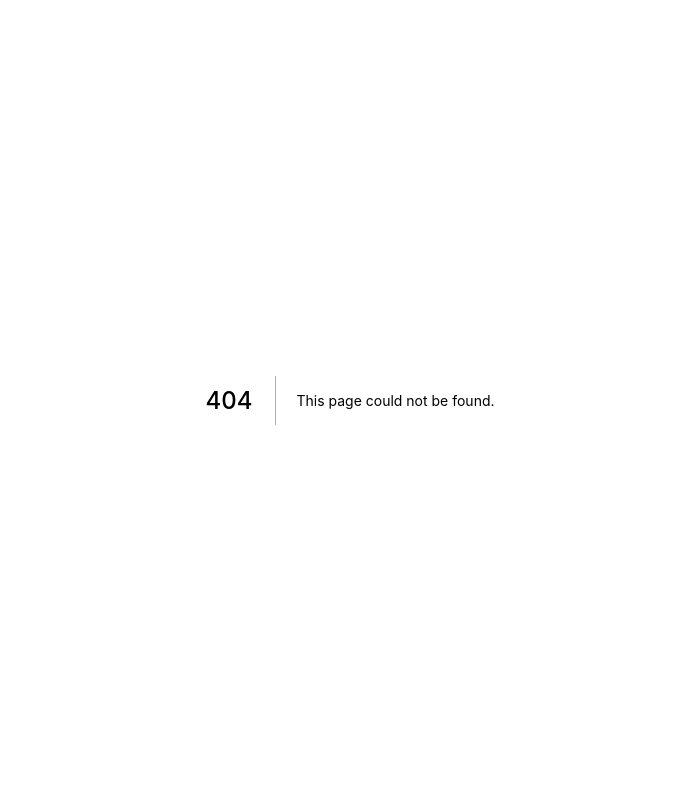
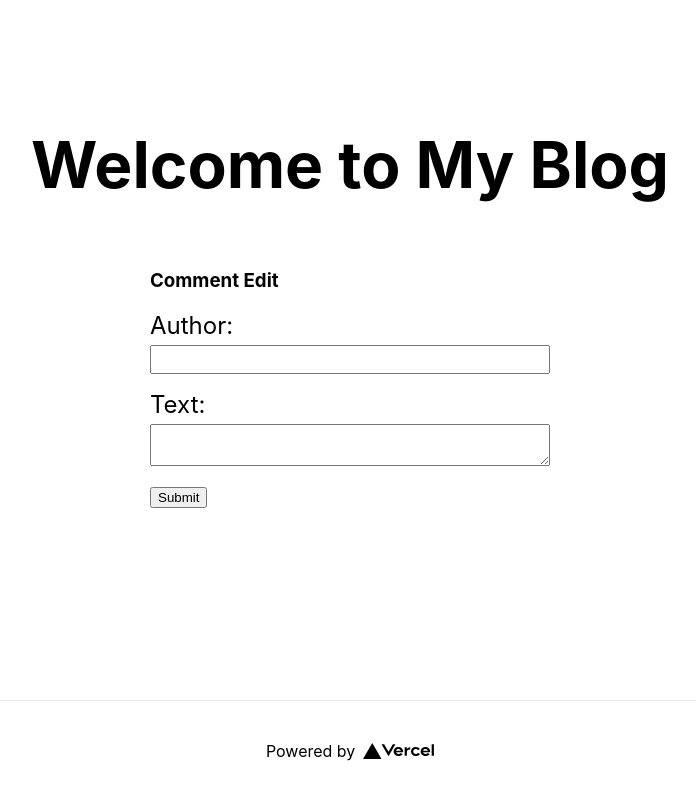
Before and after one commit to sakhmedbayev/next-graphql-demo, a Next.js app: page /edit/comment/1 in a window 1280 px wide. Before the commit this address had no page. Shown: the whole page, without its empty margins (290-986 px from the left). Built offline with nearby package versions, Linux system fonts and the light colour scheme.

Commit message:
added dummy comment edit form

```diff
--- /dev/null
+++ b/pages/edit/comment/[commentId].js
@@ -0,0 +1,71 @@
+import React, { useState } from "react";
+import Layout from "../../../components/common/Layout";
+import useForm from "../../../hooks/useForm";
+
+export default function CommentEdit() {
+  const [values, setValues] = useForm({
+    author: "",
+    text: "",
+  });
+
+  const [errors, setErrors] = useState({});
+
+  const handleSubmit = (e) => {
+    e.preventDefault();
+    console.log("FFF values", values);
+  };
+
+  const validate = () => {
+    if (!values.author) {
+      setErrors({
+        author: "Title is required field",
+      });
+      return;
+    }
+    if (!values.text) {
+      setErrors({
+        text: "Text is required field",
+      });
+      return;
+    }
+    setErrors({});
+  };
+
+  return (
+    <Layout>
+      <div>
+        <h3>Comment Edit</h3>
+        <form onSubmit={handleSubmit}>
+          <div className="form-group">
+            <label htmlFor="author" className="form-label">
+              Author:{" "}
+            </label>
+            <input
+              name="author"
+              id="author"
+              value={values.author}
+              onChange={setValues}
+              onBlur={validate}
+            />
+            <div className="form-field-error">{errors.author}</div>
+          </div>
+          <div className="form-group">
+            <label htmlFor="text" className="form-label">
+              Text:{" "}
+            </label>
+            <textarea
+              type="textarea"
+              name="text"
+              id="text"
+              value={values.text}
+              onChange={setValues}
+              onBlur={validate}
+            />
+            <div className="form-field-error">{errors.text}</div>
+          </div>
+          <button type="submit">Submit</button>
+        </form>
+      </div>
+    </Layout>
+  );
+}
--- a/pages/edit/[postId].js
+++ b/pages/edit/post/[postId].js
@@ -1,6 +1,6 @@
 import React, { useState } from "react";
-import Layout from "../../components/common/Layout";
-import useForm from "../../hooks/useForm";
+import Layout from "../../../components/common/Layout";
+import useForm from "../../../hooks/useForm";
 
 export default function PostEdit() {
   const [values, setValues] = useForm({
```
